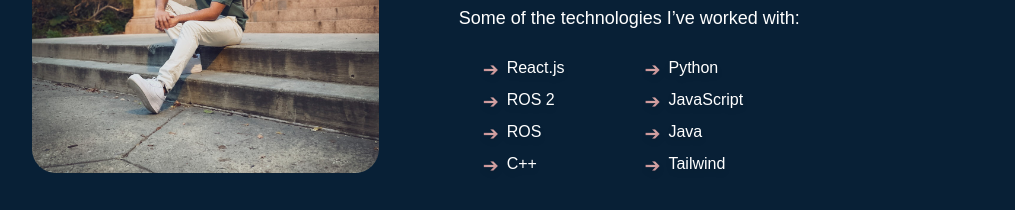
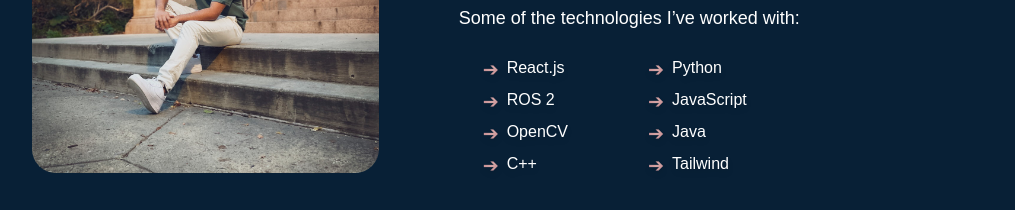
Before and after one commit to Indy1103/indy-portfolio, a React (Create React App) app: page / in a window 1280 px wide. Shown: the part 1120-1330 px from the top of the page, without its empty margins (88-1103 px from the left). Built offline with nearby package versions, Linux system fonts and the light colour scheme; a web font is replaced by a local one.

Commit message:
Technologies updated

```diff
--- a/src/components/AboutMe.js
+++ b/src/components/AboutMe.js
@@ -51,7 +51,7 @@ function AboutMe() {
             <ul className="text-white">
               <li>React.js</li>
               <li>ROS 2</li>
-              <li>ROS</li>
+              <li>OpenCV</li>
               <li>C++</li>
             </ul>
             <ul className="text-white">
```
